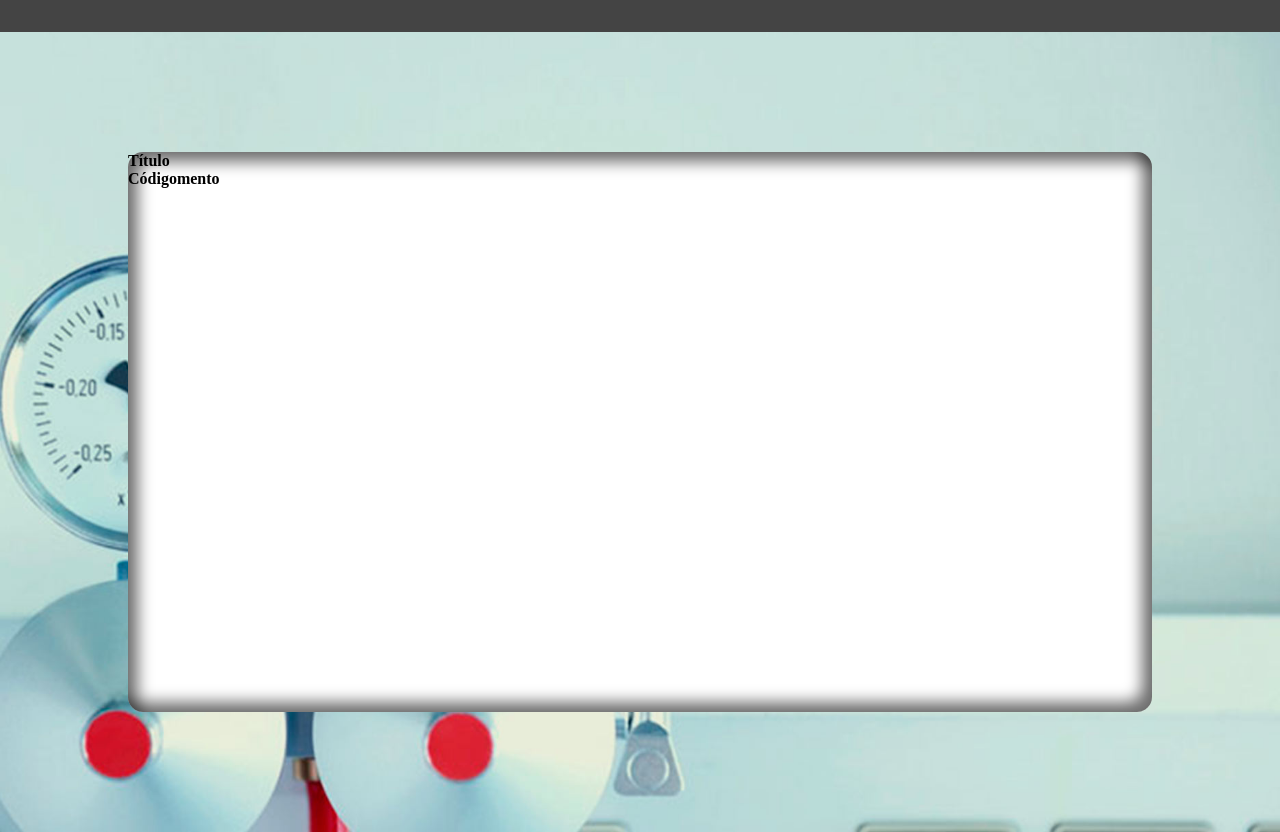
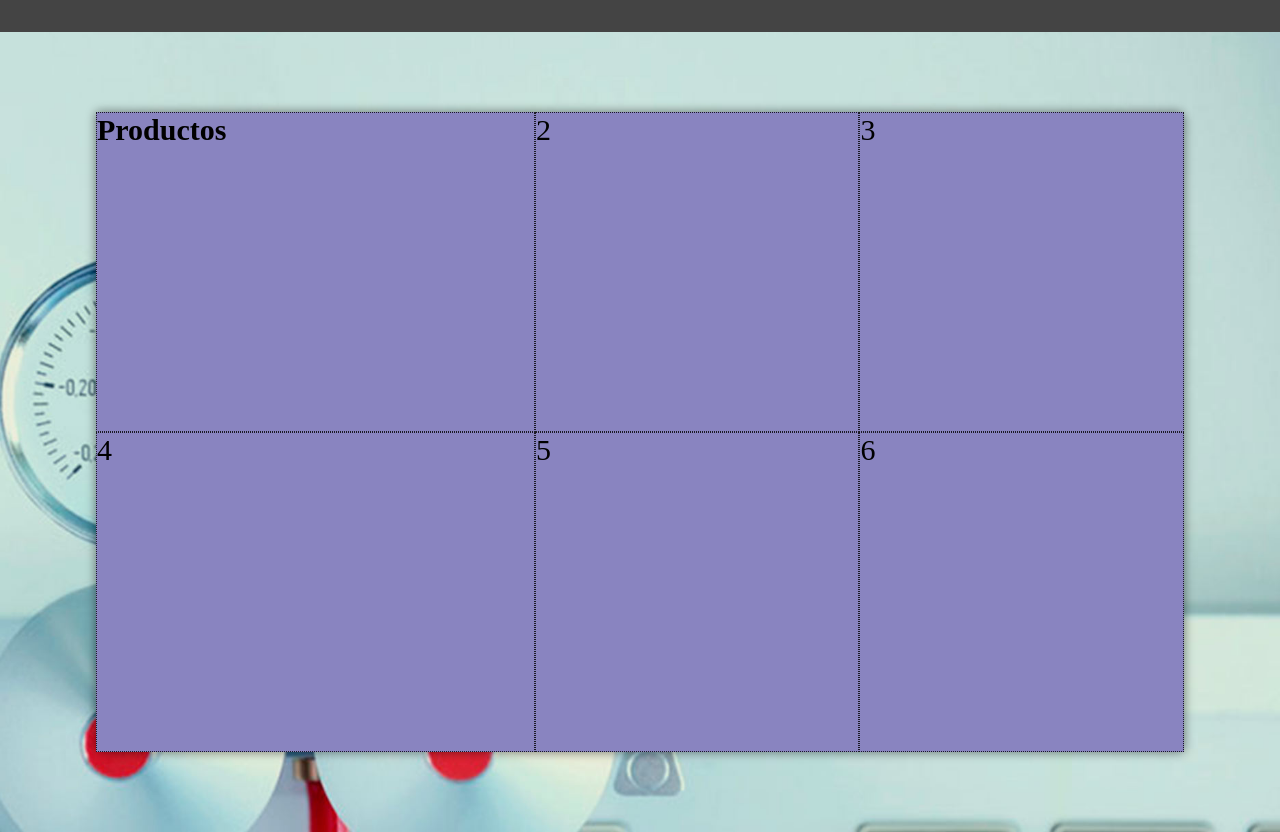
Before and after one commit to gurkenpoo/landingSass, a plain HTML site: page root/index.html in a window 1280 px wide. Shown: the part 1068-1900 px from the top of the page. Drawn offline with Linux system fonts and the light colour scheme.

Commit message:
add grid

```diff
--- a/root/css/_buttonContact.scss
+++ b/root/css/_buttonContact.scss
@@ -10,7 +10,7 @@ $fontTextM: "Montserrat", sans-serif;
   font-family: $fontTextP;
   font-size: 15px;
   color: #fff;
-  transition: all 0.3s ease-in-out;
+  transition: all 0.2s ease-in-out;
   background-color: #7c76bb;
 }
 .contactButton:hover {
@@ -28,7 +28,7 @@ $fontTextM: "Montserrat", sans-serif;
   font-family: $fontTextP;
   font-size: 15px;
   color: #7c76bb;
-  transition: all 0.3s ease-in-out;
+  transition: all 0.2s ease-in-out;
   background-color: #fff;
 }
 .alternativeButton.contactButton:hover {
--- a/root/css/_mainBody.scss
+++ b/root/css/_mainBody.scss
@@ -73,12 +73,20 @@ $fontTextM : 'Montserrat', sans-serif;
     justify-content: center;
     align-items: center;
   .innerBox{
-    background-color: #fff;
-    width: 80%;
-    height: 70%;
-    border-radius: 15px;
-    box-shadow:  inset 10px 10px 15px #0000008e,
-             inset -10px -10px 15px #0000008e;
+    background-color: #7c76bb;
+    width: 85%;
+    height: 80%;
+    border-radius: 5px;
+    box-shadow:  2px 2px 10px #00000044,
+              -2px -2px 10px #00000044;
+    display: grid;;
+    grid-template-columns: auto auto auto;
     }
+  .boxGrid {
+    background-color: #8984c0;
+    border: 1px dotted rgba(0, 0, 0, 0.8);
+    font-size: 30px;
+    display: flex;
+  }
   }
 }
--- a/root/index.html
+++ b/root/index.html
@@ -57,8 +57,14 @@
     <div class="second parallax">
         <section class="floatingSection">
             <div class="innerBox">
-                <h2 class="title">Título</h2>
-                <h3 class="title">Códigomento</h3>
+                <div class="boxGrid productos">
+                <h2>Productos</h2>
+                </div>
+                <div class="boxGrid">2</div>
+                <div class="boxGrid">3</div>
+                <div class="boxGrid">4</div>
+                <div class="boxGrid">5</div>
+                <div class="boxGrid">6</div>
             </div>
         </section>
     </div>
```
Also changed, not shown: root/css/main.css, 1 other file.
